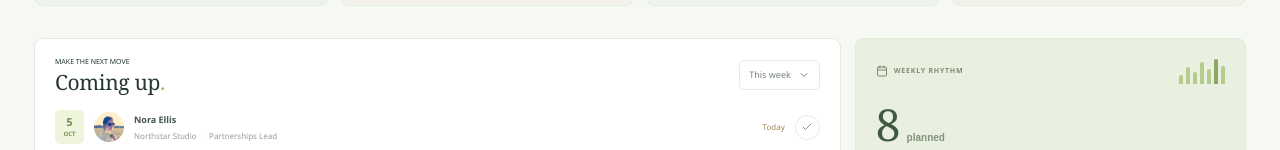
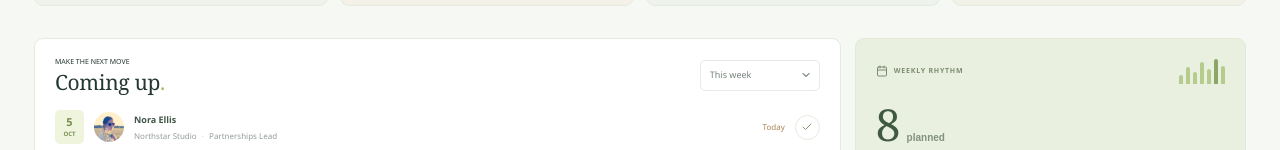
Before and after one commit to a2rp/crm-contact-board, a React (Vite) app: page / in a window 1280 px wide. Shown: the part 876-1026 px from the top of the page. Built offline with nearby package versions, Linux system fonts and the light colour scheme.

Commit message:
fix: make follow-up period dropdown functional

```diff
--- a/src/App.jsx
+++ b/src/App.jsx
@@ -151,8 +151,7 @@ const App = () => {
     };
 
     const upcoming = [...contacts]
-        .sort((a, b) => a.nextFollowUp.localeCompare(b.nextFollowUp))
-        .slice(0, 4);
+        .sort((a, b) => a.nextFollowUp.localeCompare(b.nextFollowUp));
     return (
         <div className={styles["app-shell"]}>
             <Header
@@ -212,7 +211,6 @@ const App = () => {
                     thisWeek={thisWeek}
                     onOpenContact={openContact}
                     onMarkDone={markDone}
-                    onToast={setToast}
                     onNavChange={setActiveNav}
                     onAddContact={() => {
                         setModalContact(null);
--- a/src/components/followUps/index.jsx
+++ b/src/components/followUps/index.jsx
@@ -1,10 +1,28 @@
+import { useState } from "react";
 import { FiArrowUpRight, FiChevronDown } from "react-icons/fi";
+import { isoDate } from "../../utils/dates.js";
 import FollowUpItem from "./followUpItem/index.jsx";
 import WeekCard from "./weekCard/index.jsx";
 import styles from "./styles.module.css";
 import appStyles from "../../App.module.css";
 
-const FollowUps = ({ upcoming, thisWeek, onOpenContact, onMarkDone, onToast, onNavChange, onAddContact }) => {
+const FollowUps = ({ upcoming, thisWeek, onOpenContact, onMarkDone, onNavChange, onAddContact }) => {
+    const [period, setPeriod] = useState("this-week");
+    const today = new Date(`${isoDate()}T12:00:00`);
+    const futureContacts = upcoming.filter(
+        (contact) => contact.nextFollowUp >= isoDate(),
+    );
+    const periodContacts = upcoming.filter((contact) => {
+        const daysUntil = Math.round(
+            (new Date(`${contact.nextFollowUp}T12:00:00`) - today) / 86400000,
+        );
+
+        if (period === "this-week") return daysUntil >= 0 && daysUntil <= 7;
+        if (period === "next-week") return daysUntil > 7 && daysUntil <= 14;
+        if (period === "overdue") return daysUntil < 0;
+        return daysUntil >= 0;
+    }).slice(0, 4);
+
     return (
                 <section className={styles["bottom-grid"]} id="follow-ups">
                     <article className={styles["followup-panel"]}>
@@ -18,27 +36,37 @@ const FollowUps = ({ upcoming, thisWeek, onOpenContact, onMarkDone, onToast, onN
                                     <span className={appStyles["heading-period"]}>.</span>
                                 </h2>
                             </div>
-                            <button
-                                type="button"
-                                className={styles["text-button"]}
-                                onClick={() =>
-                                    onToast(
-                                        `${thisWeek} follow-ups are scheduled this week`,
-                                    )
+                            <label className={styles["period-select"]}>
+                                <select
+                                    aria-label="Filter follow-ups by period"
+                                    value={period}
+                                    onChange={(event) =>
+                                        setPeriod(event.target.value)
                                     }
                                 >
-                                This week <FiChevronDown />
-                            </button>
+                                    <option value="this-week">This week</option>
+                                    <option value="next-week">Next week</option>
+                                    <option value="overdue">Overdue</option>
+                                    <option value="all-upcoming">All upcoming</option>
+                                </select>
+                                <FiChevronDown aria-hidden="true" />
+                            </label>
                         </div>
                         <div className={styles["followup-list"]}>
-                            {upcoming.map((contact) => (
+                            {periodContacts.length ? (
+                                periodContacts.map((contact) => (
                                     <FollowUpItem
                                         key={contact.id}
                                         contact={contact}
                                         onOpenContact={onOpenContact}
                                         onMarkDone={onMarkDone}
                                     />
-                            ))}
+                                ))
+                            ) : (
+                                <p className={styles["empty-list"]}>
+                                    No follow-ups for this period.
+                                </p>
+                            )}
                         </div>
                         <a
                             className={styles["panel-footer-link"]}
@@ -48,7 +76,11 @@ const FollowUps = ({ upcoming, thisWeek, onOpenContact, onMarkDone, onToast, onN
                             See everyone on your board <FiArrowUpRight />
                         </a>
                     </article>
-                    <WeekCard thisWeek={thisWeek} upcoming={upcoming} onAddContact={onAddContact} />
+                    <WeekCard
+                        thisWeek={thisWeek}
+                        upcoming={futureContacts}
+                        onAddContact={onAddContact}
+                    />
                 </section>
     );
 };
--- a/src/components/followUps/styles.module.css
+++ b/src/components/followUps/styles.module.css
@@ -33,13 +33,19 @@
             }
         }
 
-        .text-button {
-            display: inline-flex;
-            align-items: center;
-            gap: 7px;
-            padding: 7px 9px;
+        .period-select {
+            position: relative;
+            width: 120px;
+            height: 31px;
+
+            select {
+                width: 100%;
+                height: 100%;
+                padding: 0 27px 0 9px;
                 border: 1px solid #e6ebe4;
                 border-radius: 5px;
+                outline: 0;
+                appearance: none;
                 background: white;
                 color: #758279;
                 font-size: 9px;
@@ -47,21 +53,34 @@
                 transition:
                     border-color 180ms ease,
                     box-shadow 180ms ease;
-
-            &:hover {
-                border-color: #cbd8c7;
-                box-shadow: 0 3px 9px rgba(44, 68, 52, 0.07);
             }
 
             svg {
+                position: absolute;
+                top: 0;
+                right: 8px;
+                bottom: 0;
                 width: 12px;
                 height: 12px;
+                margin: auto;
+                pointer-events: none;
+            }
+
+            &:focus-within select {
+                border-color: #cbd8c7;
+                box-shadow: 0 0 0 2px rgba(44, 68, 52, 0.07);
             }
         }
 
         .followup-list {
             display: flex;
             flex-direction: column;
+
+            .empty-list {
+                padding: 18px 0;
+                color: #82927f;
+                font-size: 9px;
+            }
         }
 
         .panel-footer-link {
@@ -92,6 +111,10 @@
             .panel-heading h2 {
                 font-size: 19px;
             }
+
+            .period-select {
+                width: 112px;
             }
         }
     }
+}
```
Lines whose indentation alone changed are shown as unchanged.
